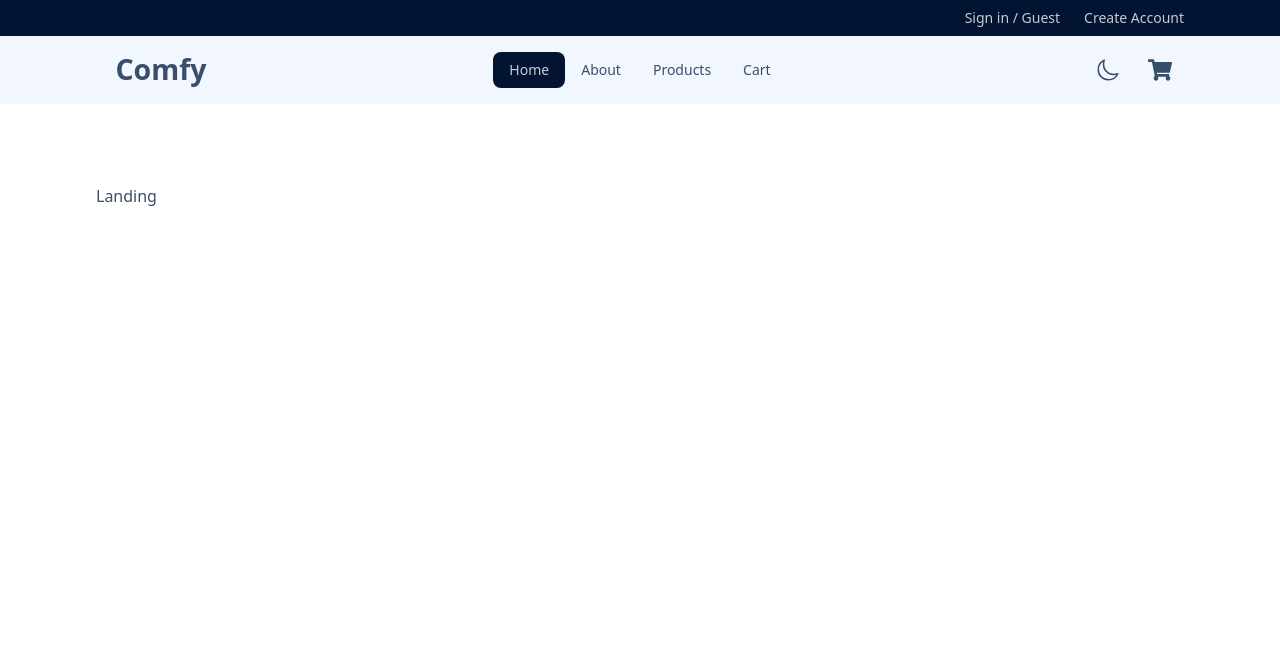
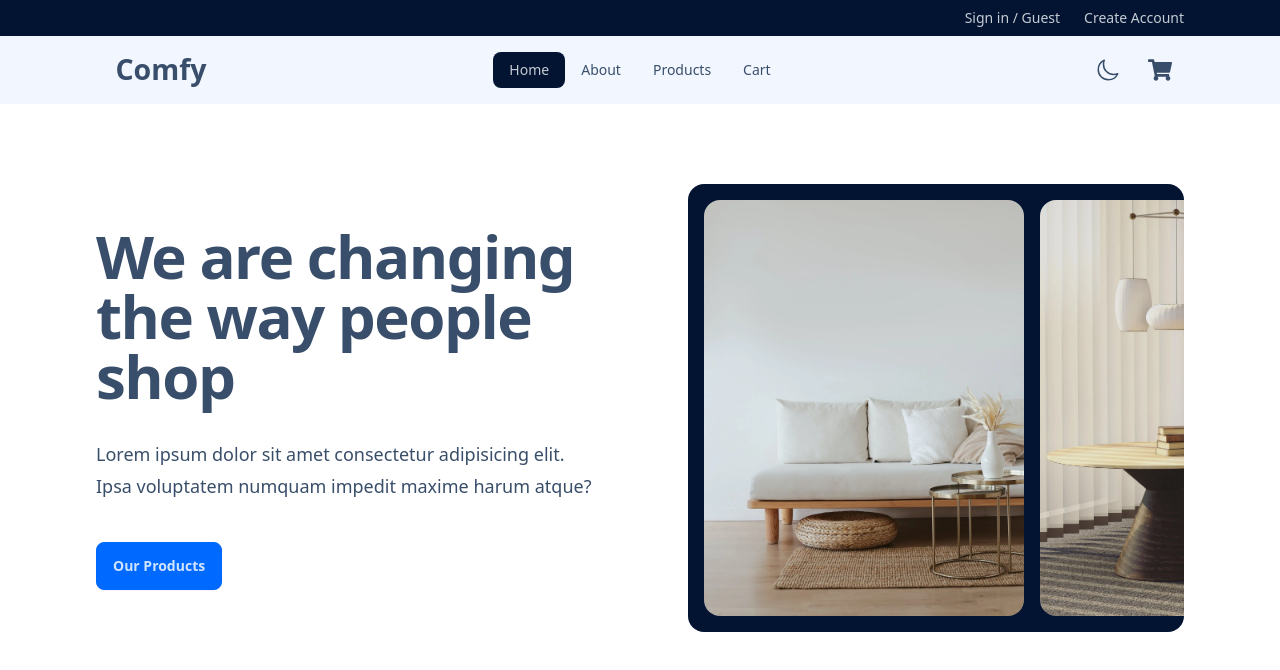
Before and after one commit to Jackster042/ComfyStore, a React (Vite) app: page / in a window 1280 px wide. Shown: the top 670 px of the page. Built offline with nearby package versions, Linux system fonts and the light colour scheme.

Commit message:
Hero page for Landing .jsx

```diff
--- /dev/null
+++ b/src/components/Hero.jsx
@@ -0,0 +1,46 @@
+import React from "react";
+import { Link } from "react-router-dom";
+
+import hero1 from "../assets/hero1.webp";
+import hero2 from "../assets/hero2.webp";
+import hero3 from "../assets/hero3.webp";
+import hero4 from "../assets/hero4.webp";
+
+const carouselImages = [hero1, hero2, hero3, hero4];
+
+const Hero = () => {
+  return (
+    <div className="grid grid-cols-1 lg:grid-cols-2 gap-24 items-center">
+      {/* LEFT SIDE */}
+      <div>
+        <h1 className="max-w-2xl text-4xl font-bold tracking-tight  sm:text-6xl ">
+          We are changing the way people shop
+        </h1>
+        <p className="mt-8 max-w-xl text-lg leading-8">
+          Lorem ipsum dolor sit amet consectetur adipisicing elit. Ipsa
+          voluptatem numquam impedit maxime harum atque?
+        </p>
+        <div className="mt-10">
+          <Link to="/products" className="btn btn-primary capitalize">
+            our products
+          </Link>
+        </div>
+      </div>
+      {/* RIGHT SIDE */}
+      <div className="hidden  h-[28rem] lg:carousel carousel-center   p-4 space-x-4 bg-neutral rounded-box">
+        {carouselImages.map((image, index) => {
+          return (
+            <div key={image} className="carousel-item">
+              <img
+                src={image}
+                className="rounded-box h-full w-80  object-cover"
+              />
+            </div>
+          );
+        })}
+      </div>
+    </div>
+  );
+};
+
+export default Hero;
--- a/src/components/Navbar.jsx
+++ b/src/components/Navbar.jsx
@@ -66,7 +66,7 @@ const Navbar = () => {
           </div>
         </div>
         {/* NAVBAR CENTER */}
-        <div className="navbar-center hidden lg:flex">
+        <div className="navbar-center hidden gap-x-5 lg:flex">
           <ul className="menu menu-horizontal">
             <NavLinks />
           </ul>
--- a/src/pages/Landing.jsx
+++ b/src/pages/Landing.jsx
@@ -1,11 +1,8 @@
 import React from "react";
+import Hero from "../components/Hero";
 
 const Landing = () => {
-  return (
-    <div>
-      <h1>Landing</h1>
-    </div>
-  );
+  return <Hero />;
 };
 
 export default Landing;
```
